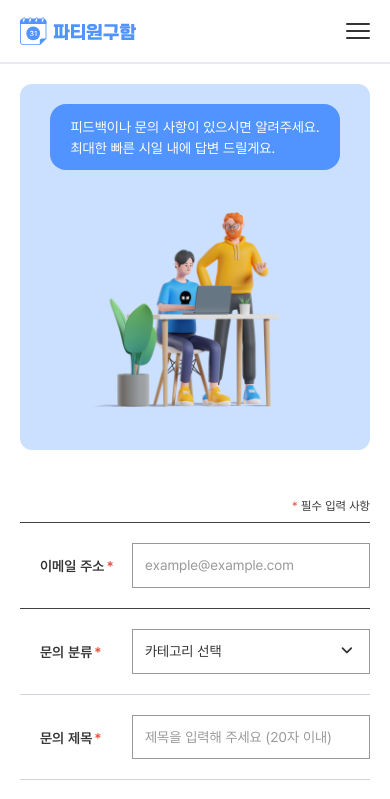
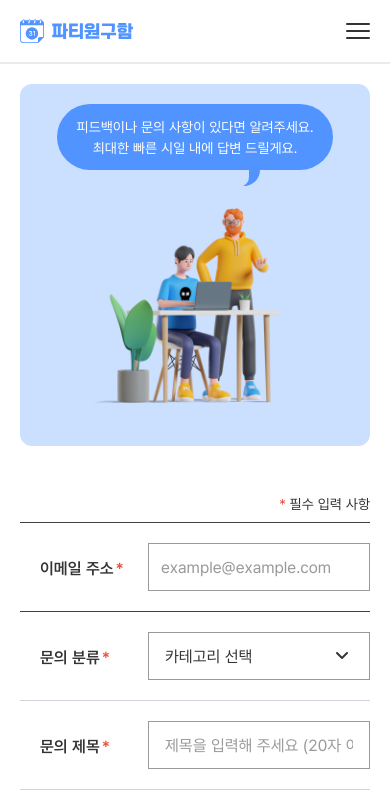
Before and after one commit to taedonn/partywonguham, a Nuxt app: page /feedback in a window 390 px wide. Shown: the top 799 px of the page. Built offline with nearby package versions, Linux system fonts and the light colour scheme.

Commit message:
Update layout

```diff
--- a/components/Header.vue
+++ b/components/Header.vue
@@ -2,10 +2,7 @@
     <header class="fixed z-40 top-0 w-full h-16 px-5 flex justify-center border-b-2 border-gray-e bg-white">
         <div class="max-w-[48rem] w-full flex justify-between items-center self-center">
             <NuxtLink v-on:click="handleMenuOnClick" to='/' class="relative z-10">
-                <h1 class="flex justify-between items-center gap-3 text-lg font-bold text-black-3">
-                    <img src="/img/logo_text.svg" alt="로고" class="h-7"/>
-                    <!-- 파티원 구함 -->
-                </h1>
+                <img src="/img/logo_text.svg" alt="로고" class="h-6"/>
             </NuxtLink>
             <div>
                 <input v-on:change="handleMenuOnCheck" type="checkbox" id="menu" class="peer hidden"/>
--- a/pages/feedback.vue
+++ b/pages/feedback.vue
@@ -1,18 +1,18 @@
 <template>
     <main class="w-full flex justify-center px-5 lg:px-0 pt-5 lg:pt-24 pb-24 leading-relaxed text-black-3">
         <div class="w-[48rem]">
-            <div class="relative lg:h-52 flex flex-col lg:flex-row items-center lg:justify-end gap-5 lg:gap-0 p-5 rounded-xl bg-blue-c">
-                <div class="lg:absolute left-80 top-10 px-5 py-3 text-sm leading-normal rounded-2xl lg:rounded-ss-none bg-blue-5 text-white">
-                    피드백이나 문의 사항이 있으시면 알려주세요.<br/>
+            <div class="msg-wrap relative lg:h-52 flex flex-col lg:flex-row items-center lg:justify-end gap-4 lg:gap-0 p-5 rounded-xl bg-blue-c">
+                <div class="msg relative lg:absolute lg:left-80 lg:top-10 px-5 py-3 text-sm text-center lg:text-left leading-normal rounded-full text-white bg-blue-5 before:bg-blue-5 after:bg-blue-c">
+                    피드백이나 문의 사항이 있다면 알려주세요.<br/>
                     최대한 빠른 시일 내에 답변 드릴게요.
                 </div>
                 <img src="/img/3d_feedback.png" alt="피드백 이미지" class="max-w-full w-60 lg:w-auto h-full lg:h-64 lg:absolute left-20 bottom-0"/>
             </div>
-            <div class="mt-12 text-sm leading-relaxed">
-                <div class="text-xs text-right"><span class="text-red-e">*</span> 필수 입력 사항</div>
+            <div class="mt-12 leading-relaxed">
+                <div class="text-sm text-right"><span class="text-red-e">*</span> 필수 입력 사항</div>
                 <div class="w-full h-px mt-2 bg-gray-4"></div>
                 <div class="w-full my-5 flex">
-                    <label for="email" class="w-28 lg:w-36 h-full mt-3 pl-5 flex items-center shrink-0 font-semibold">이메일 주소 <span class="ml-0.5 text-red-e">*</span></label>
+                    <label for="email" class="w-32 lg:w-36 h-full mt-3 pl-5 flex items-center shrink-0 font-semibold">이메일 주소 <span class="ml-0.5 text-red-e">*</span></label>
                     <div class="w-full">
                         <input v-on:input="onEmailChange" id="email" type="text" placeholder="example@example.com" class="w-full px-3 py-2.5 border border-gray-9 placeholder-gray-9"/>
                         <div v-if="states.emailState !== ''" class="w-full mt-2 text-xs text-red-e">{{
@@ -24,10 +24,10 @@
                 </div>
                 <div class="w-full h-px bg-gray-4"></div>
                 <div class="w-full my-5 flex">
-                    <div class="w-28 lg:w-36 h-full mt-3 pl-5 flex items-center shrink-0 font-semibold">문의 분류 <span class="ml-0.5 text-red-e">*</span></div>
+                    <div class="w-32 lg:w-36 h-full mt-3 pl-5 flex items-center shrink-0 font-semibold">문의 분류 <span class="ml-0.5 text-red-e">*</span></div>
                     <div class="w-full flex flex-col">
                         <input v-on:change="onCategoryChange" type="checkbox" id="category" class="hidden peer"/>
-                        <label for="category" v-on:mousedown="onMouseDown" class="border-gray-9 category-select select group relative w-full px-3 py-2.5 cursor-pointer border placeholder-gray-9">
+                        <label for="category" v-on:mousedown="onMouseDown" class="border-gray-9 category-select select group relative w-full px-4 py-2.5 cursor-pointer border placeholder-gray-9">
                             <div class="select relative w-full select-none">
                                 {{ states.category }}
                                 <i class="select peer-checked:group-[]:rotate-180 fa-solid fa-angle-down absolute right-1 top-1/2 -translate-y-1/2"></i>
@@ -47,9 +47,9 @@
                 </div>
                 <div class="w-full h-px bg-gray-d"></div>
                 <div class="w-full my-5 flex">
-                    <label for="title" class="w-28 lg:w-36 h-full mt-3 pl-5 flex items-center shrink-0 font-semibold">문의 제목 <span class="ml-0.5 text-red-e">*</span></label>
+                    <label for="title" class="w-32 lg:w-36 h-full mt-3 pl-5 flex items-center shrink-0 font-semibold">문의 제목 <span class="ml-0.5 text-red-e">*</span></label>
                     <div class="w-full">
-                        <input v-on:input="onTitleChange" id="title" type="text" placeholder="제목을 입력해 주세요 (20자 이내)" maxlength="20" class="w-full px-3 py-2.5 border border-gray-9 placeholder-gray-9"/>
+                        <input v-on:input="onTitleChange" id="title" type="text" placeholder="제목을 입력해 주세요 (20자 이내)" maxlength="20" class="w-full px-4 py-2.5 border border-gray-9 placeholder-gray-9"/>
                         <div v-if="states.titleState !== ''" class="w-full mt-2 text-xs text-red-e">{{
                             states.titleState === "empty" && "제목을 입력해 주세요."
                         }}</div>
@@ -57,8 +57,8 @@
                 </div>
                 <div class="w-full h-px bg-gray-d"></div>
                 <div class="w-full my-5 flex">
-                    <label for="content" class="w-28 lg:w-36 h-full mt-3 pl-5 flex items-center shrink-0 font-semibold">문의 내용</label>
-                    <textarea v-on:input="onContentChange" id="content" class="w-full h-60 px-3 py-2.5 border border-gray-9 placeholder-gray-9"></textarea>
+                    <label for="content" class="w-32 lg:w-36 h-full mt-3 pl-5 flex items-center shrink-0 font-semibold">문의 내용</label>
+                    <textarea v-on:input="onContentChange" id="content" class="w-full h-60 px-4 py-2.5 border border-gray-9 placeholder-gray-9"></textarea>
                 </div>
                 <div class="w-full h-px bg-gray-4"></div>
                 <div class="text-base mt-12">개인정보 수집·이용에 대한 안내</div>
@@ -91,7 +91,7 @@
                 <div v-if="states.agreeState !== ''" class="w-full mt-2 text-xs text-red-e">{{
                     states.agreeState === "disagree" && "약관에 동의해야 문의를 제출할 수 있어요."
                 }}</div>
-                <div class="w-full mt-12 flex justify-end text-sm lg:text-base">
+                <div class="w-full mt-12 flex justify-end">
                     <div class="w-40 lg:w-44 h-12">
                         <Button :click="onSubmit" :isLoading="states.isLoading" fill>문의하기</Button>
                     </div>
@@ -252,3 +252,40 @@
         window.removeEventListener("mousedown", onMouseDown);
     });
 </script>
+
+<style>
+    .msg:before {
+        content: "";
+        position: absolute;
+        z-index: 0;
+        bottom: 0;
+        left: -8px;
+        height: 50%;
+        width: 20px;
+        border-bottom-right-radius: 16px;
+    }
+    .msg:after {
+        content: "";
+        position: absolute;
+        z-index: 1;
+        bottom: 0;
+        left: -10px;
+        width: 10px;
+        height: 50%;
+        border-bottom-right-radius: 10px;
+    }
+    @media screen and (max-width: 1023px) {
+        .msg-wrap .msg:before {
+            height: 20px;
+            left: 70%;
+            bottom: 4px;
+            transform: translate(-50%, 20px);
+        }
+        .msg-wrap .msg:after {
+            height: 17px;
+            left: calc(70% - 6px);
+            bottom: 3px;
+            transform: translate(-50%, 20px);
+        }
+    }
+</style>
--- a/pages/index.vue
+++ b/pages/index.vue
@@ -15,7 +15,7 @@
             <div class="w-full flex justify-center">
                 <img class="w-full" src="/img/3d_running.png" alt="3D 남녀 달리기"/>
             </div>
-            <div class="mt-16 lg:mt-0">
+            <div class="mt-10 lg:mt-0">
                 <h2 class="text-2xl lg:text-3xl font-bold leading-normal">
                     언제 사용하면 좋을까요?
                 </h2>
@@ -52,6 +52,9 @@
                 <h2 class="text-2xl lg:text-3xl font-bold leading-normal">
                     어떻게 사용해요?
                 </h2>
+                <div class="w-full">
+
+                </div>
             </div>
         </div>
     </main>
--- a/pages/p/[id].vue
+++ b/pages/p/[id].vue
@@ -58,14 +58,17 @@
         >
             <div class="w-full max-w-[22.5rem] text-center">
                 <div class="w-full shrink-0">
-                    <h2 class="font-bold text-2xl">파티원님을 어떻게 부르면 되나요?</h2>
+                    <h2 class="font-bold text-2xl leading-normal">
+                        파티원님을 어떻게<br/>
+                        부르면 되나요?
+                    </h2>
                     <h3 class="mt-4 mb-12">이름은 20자 내외로 적어주세요</h3>
-                    <input type="text" placeholder="ex) 박티원" v-on:input="handleSubPageNameChange" id="user-name" maxlength="20" v-bind:class="`${states.subPageNameState.type === 'error' ? 'animate-shake' : ''} w-full px-4 py-2.5 text-sm border rounded-lg border-gray-9 placeholder-gray-9`"/>
+                    <input type="text" placeholder="ex) 박티원" v-on:input="handleSubPageNameChange" id="user-name" maxlength="20" v-bind:class="`${states.subPageNameState.type === 'error' ? 'animate-shake' : ''} w-full px-4 py-2.5 border rounded-lg border-gray-9 placeholder-gray-9`"/>
                     <div v-if="states.subPageNameState.type === 'error'" class="mt-2 text-xs text-left text-red-e">
                         {{ states.subPageNameState.msg }}
                     </div>
                 </div>
-                <h2 class="mt-24 font-bold text-2xl">언제 약속을 잡을까요?</h2>
+                <h2 class="mt-24 font-bold text-2xl leading-normal">언제 약속을 잡을까요?</h2>
                 <h3 class="mt-4 mb-12">시간은 드래그해서 선택할 수 있어요</h3>
                 <TimelineSelect
                     :datesArr="datesArr"
```
Also changed, not shown: public/img/logo.svg, public/img/logo_text.svg.
